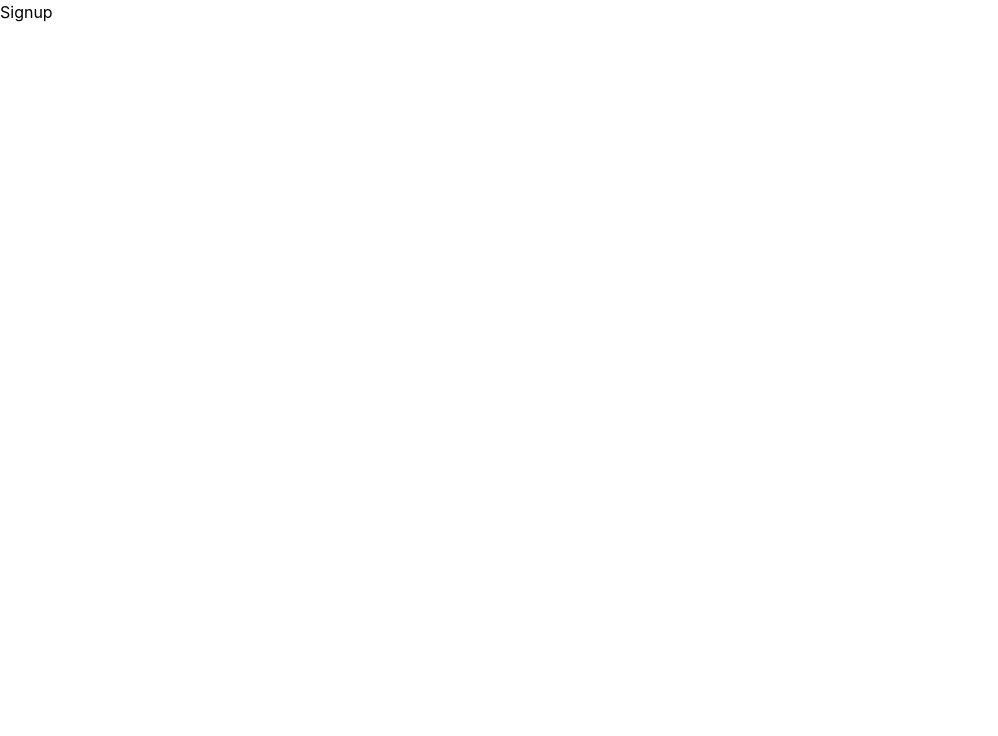
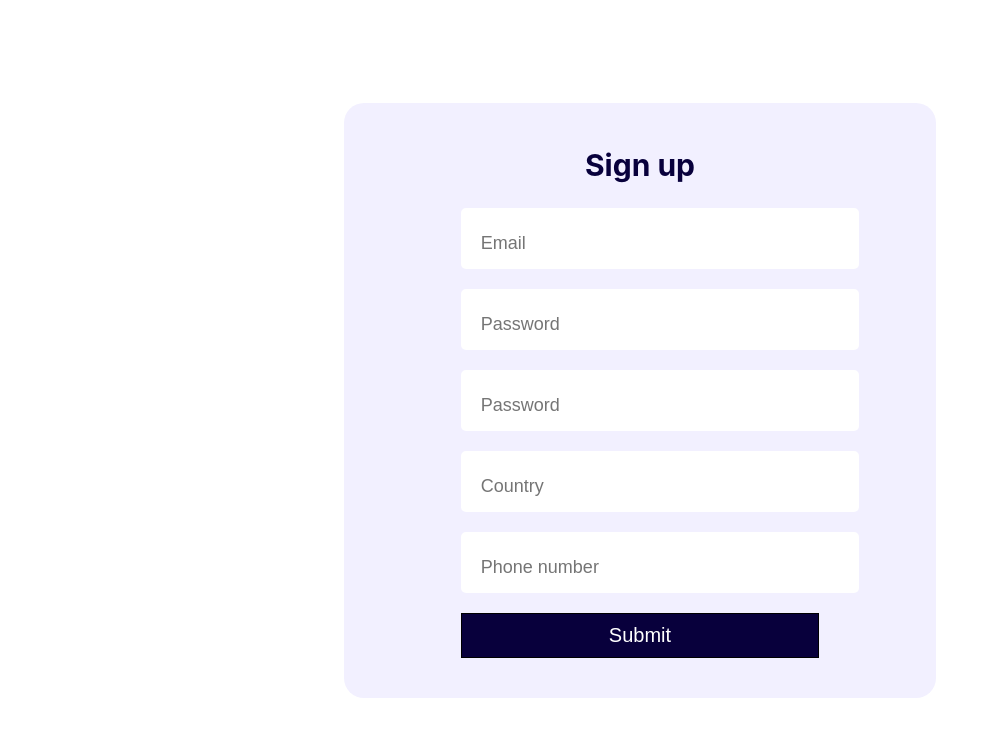
Before and after one commit to carrington-115/email-and-sms-blaster, a React (Vite) app: page /user-signup in a window 1280 px wide. Shown: the top 736 px of the page, without its empty margins (0-998 px from the left). Built offline with nearby package versions, Linux system fonts and the light colour scheme.

Commit message:
built the sign up form building the third party sign in button

```diff
--- a/src/pages/Signup.tsx
+++ b/src/pages/Signup.tsx
@@ -1,4 +1,64 @@
+import styled from "styled-components";
+import colors from "../data/colors";
+import { FormComponent } from "../molecules";
+import { inputType } from "../types";
+
+const signupData: inputType[] = [
+  {
+    inputType: "email",
+    inputPlaceholder: "Email",
+  },
+  {
+    inputType: "password",
+    inputPlaceholder: "Password",
+  },
+  {
+    inputType: "password",
+    inputPlaceholder: "Password",
+  },
+  {
+    inputType: "text",
+    inputPlaceholder: "Country",
+  },
+  {
+    inputType: "tel",
+    inputPlaceholder: "Phone number",
+  },
+];
 function Signup() {
-  return <div>Signup</div>;
+  return (
+    <>
+      <Container>
+        <section
+          style={{
+            backgroundColor: `${colors.lightMode.primaryContainerVariant}`,
+          }}
+          className="form"
+        >
+          <FormComponent
+            formTitle="Sign up"
+            formData={signupData}
+            formSubmitAction={() => console.log("hello world")}
+          />
+        </section>
+      </Container>
+    </>
+  );
 }
 export default Signup;
+
+const Container = styled.div`
+  width: 100%;
+  height: 100vh;
+  display: flex;
+  justify-content: center;
+  align-items: center;
+  .form {
+    width: 40%;
+    padding: 40px;
+    display: flex;
+    justify-content: center;
+    align-items: center;
+    border-radius: 20px;
+  }
+`;
--- a/src/types.ts
+++ b/src/types.ts
@@ -12,3 +12,8 @@ export interface formType {
   formData: inputType[];
   formSubmitAction: () => void;
 }
+
+export interface signInButtonType {
+  icon: HTMLDivElement;
+  text: string;
+}
```
Also changed, not shown: src/atoms/SignIconButtons.tsx (added, +14 -0 lines).
